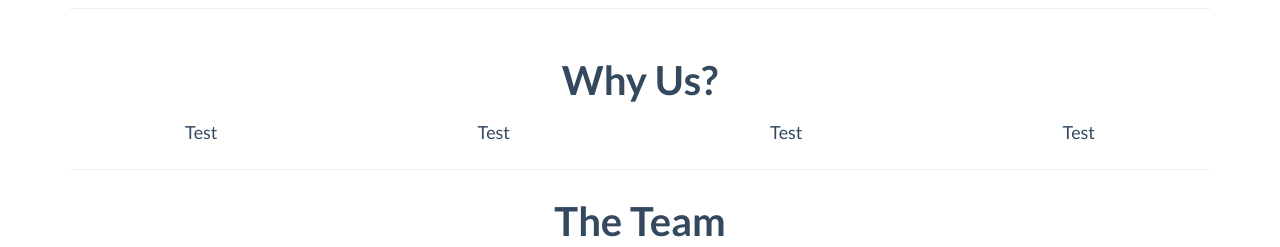
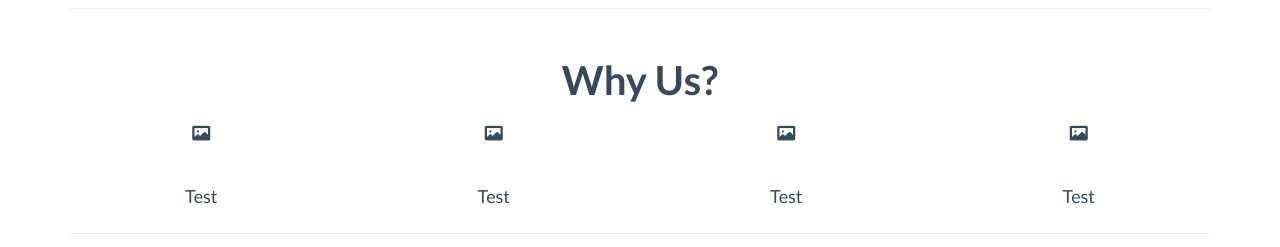
Before and after one commit to cepatsembuh/cepatsembuh.github.io, a website: page index.html in a window 1280 px wide. Shown: the part 648-895 px from the top of the page. Drawn offline with Linux system fonts and the light colour scheme.

Commit message:
Testing icons

```diff
--- a/index.html
+++ b/index.html
@@ -54,10 +54,22 @@
           <hr>
           <div class="row">
             <h3>Why Us?</h3>
-            <div class="col-md-3 col-xs-6">Test</div>
-            <div class="col-md-3 col-xs-6">Test</div>
-            <div class="col-md-3 col-xs-6">Test</div>
-            <div class="col-md-3 col-xs-6">Test</div>
+            <div class="col-md-3 col-xs-6">
+              <div class="icon"><span class="fui-image"></span></div><br>
+              Test
+            </div>
+            <div class="col-md-3 col-xs-6">
+              <div class="icon"><span class="fui-image"></span></div><br>
+              Test
+            </div>
+            <div class="col-md-3 col-xs-6">
+              <div class="icon"><span class="fui-image"></span></div><br>
+              Test
+            </div>
+            <div class="col-md-3 col-xs-6">
+              <div class="icon"><span class="fui-image"></span></div><br>
+              Test
+            </div>
           </div>
         </div>
         <div class="col-md-12">
```
